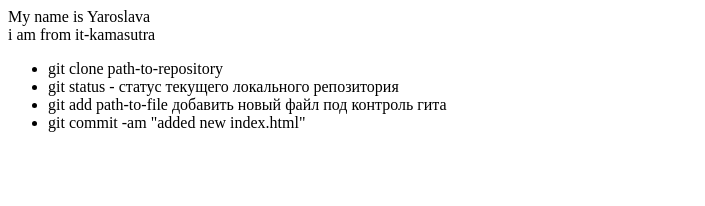
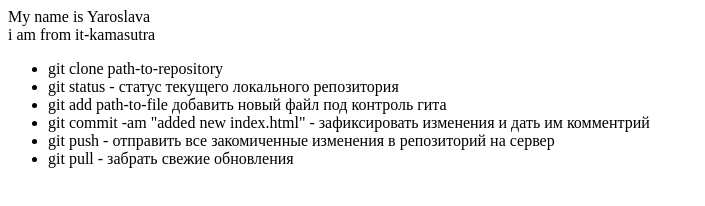
Before and after one commit to Yaroslava1989/git-lesson, a plain HTML site: page index.html in a window 1280 px wide. Shown: the whole page, without its empty margins (0-705 px from the left). Drawn offline with Linux system fonts and the light colour scheme.

Commit message:
added push pull instructions to html

```diff
--- a/index.html
+++ b/index.html
@@ -5,6 +5,8 @@
         <li>git clone path-to-repository</li>
         <li>git status - статус текущего локального репозитория</li>
         <li>git add path-to-file добавить новый файл под контроль гита</li>
-        <li>git commit -am "added new index.html"</li>
+        <li>git commit -am "added new index.html" - зафиксировать изменения и дать им комментрий</li>
+        <li>git push - отправить все закомиченные изменения в репозиторий на сервер</li>
+        <li>git pull - забрать свежие обновления</li>
     </ul>
 </div>
```
